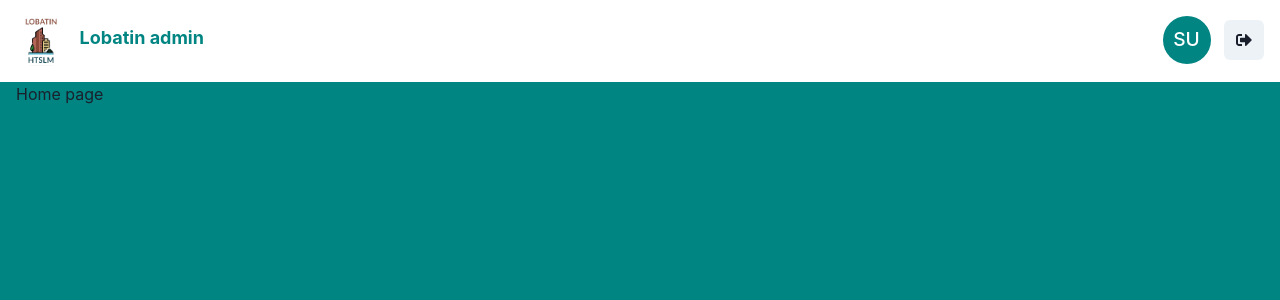
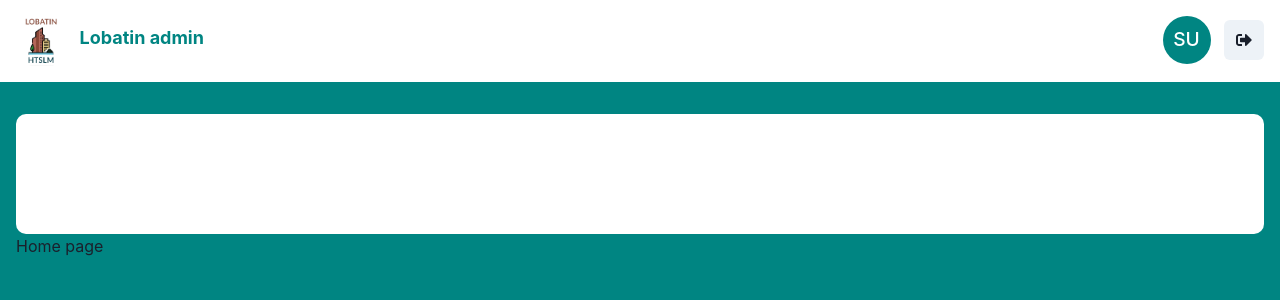
Before and after one commit to Essimbi/lobatin-admin, a React (Create React App) app: page /home in a window 1280 px wide. Shown: the top 300 px of the page. Built offline with nearby package versions, Linux system fonts and the light colour scheme; sample sign-in values are in the browser's storage.

Commit message:
Ajout de la box pour les stats

```diff
--- a/src/Pages/Home/index.jsx
+++ b/src/Pages/Home/index.jsx
@@ -5,7 +5,10 @@ const Home = () => {
         <>
             <Box bg='#008582' h='100vh'>
                 <Nav/>
-                <Container maxW='container.xl'>
+                <Container maxW='container.xl' mt={4} p={4}>
+                    <Box bg="white" w='100%' h='15vh' rounded={10}>
+
+                    </Box>
                     <h1>Home page</h1>
                 </Container>
             </Box>
```
